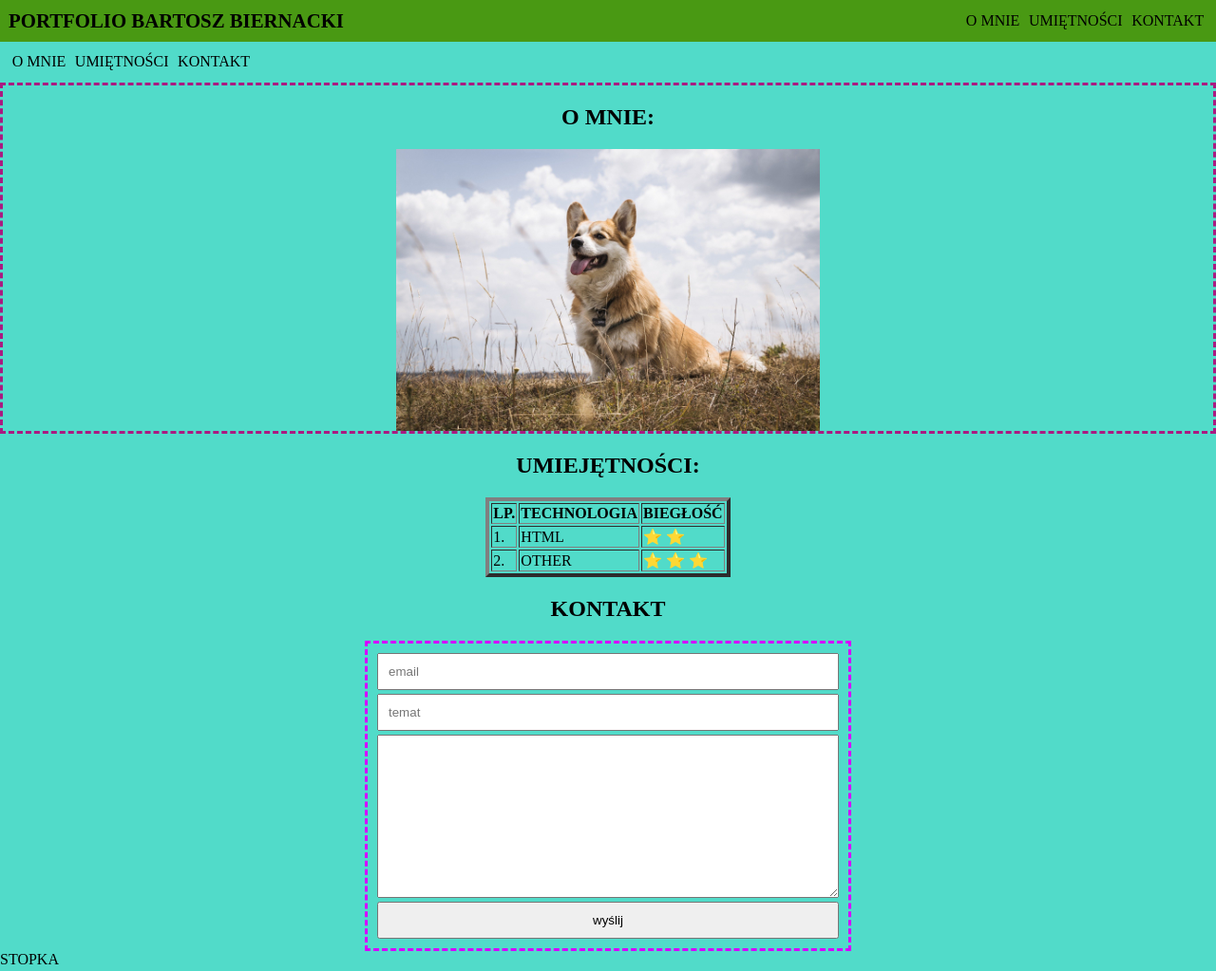
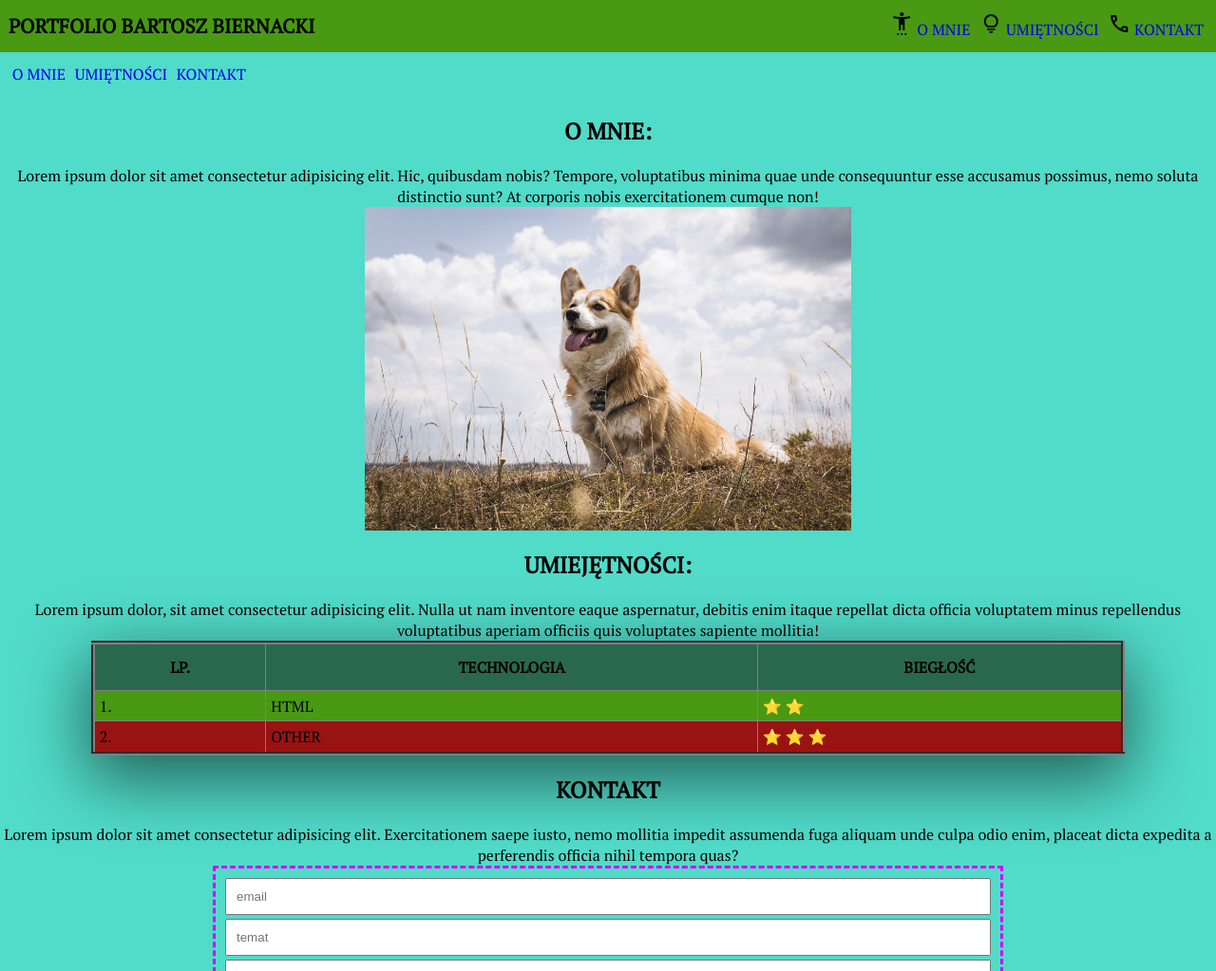
Before and after one commit to BBierna/kursfront, a plain HTML site: page portfolio/index.html in a window 1280 px wide. Shown: the top 1023 px of the page at 95% size. Drawn offline with nearby package versions, Linux system fonts and the light colour scheme.

Commit message:
Zmiana 8

```diff
--- a/portfolio/index.html
+++ b/portfolio/index.html
@@ -6,6 +6,10 @@
     <meta name="viewport" content="width=device-width, initial-scale=1.0">
     <title>Document</title>
     <link rel="stylesheet" href="style.css">
+    <link rel="preconnect" href="https://fonts.googleapis.com">
+    <link rel="preconnect" href="https://fonts.gstatic.com" crossorigin>
+    <link href="https://fonts.googleapis.com/css2?family=PT+Serif:ital,wght@0,400;1,700&display=swap" rel="stylesheet">
+    <link rel="stylesheet" href="https://fonts.googleapis.com/css2?family=Material+Symbols+Outlined:opsz,wght,FILL,GRAD@20..48,100..700,0..1,-50..200" />
 </head>
 <body>
      <header class="bodyHeader">
@@ -22,12 +26,22 @@
             </label>
         <ul>
             <li>
+                <span class="material-symbols-outlined">
+                    settings_accessibility
+                    </span>
                 <a href="#about">O MNIE</a>
+
               </li>
               <li>
+                <span class="material-symbols-outlined">
+                    lightbulb
+                    </span>
                 <a href="#skills">UMIĘTNOŚCI</a>
               </li>
               <li>
+                <span class="material-symbols-outlined">
+                    call
+                    </span>
                 <a href="#contact">KONTAKT</a>
               </li>
         </ul>
@@ -63,7 +77,14 @@
             <h2>O MNIE:</h2>
         </header>
 
+        <p>Lorem ipsum dolor sit amet consectetur adipisicing elit. Hic, quibusdam nobis? Tempore, voluptatibus minima quae unde consequuntur esse accusamus possimus, nemo soluta distinctio sunt? At corporis nobis exercitationem cumque non!
+
+        </p>
+
         <img src="Pies.jpg" alt= "PERSONAL IMAGE"/>
+
+
+
     </main>
 
 
@@ -72,9 +93,12 @@
         <header>
             <h2>UMIEJĘTNOŚCI:</h2>
 
+        </header>
+        <div class="content">
+            <p>Lorem ipsum dolor, sit amet consectetur adipisicing elit. Nulla ut nam inventore eaque aspernatur, debitis enim itaque repellat dicta officia voluptatem minus repellendus voluptatibus aperiam officiis quis voluptates sapiente mollitia!
+            </p>
+            <div class="tableWrapper">
 
-
-        </header>
                 <table border="4">
                     <thead>
                         <tr>
@@ -101,12 +125,17 @@
 
                 </table>
 
+            </div>
+        </div>
     </article>
 
     <section id="contact" class="wrapper">
         <header>
             <h2>KONTAKT</h2>
         </header>
+        <p>Lorem ipsum dolor sit amet consectetur adipisicing elit. Exercitationem saepe iusto, nemo mollitia impedit assumenda fuga aliquam unde culpa odio enim, placeat dicta expedita a perferendis officia nihil tempora quas?
+
+        </p>
         <Form>
             <input type="email" placeholder="email" >
             <input type="text" placeholder="temat">
@@ -118,6 +147,17 @@
 
 
     <footer>
+        <ol>
+            <li>
+                <a href="#about">O MNIE</a>
+            </li>
+            <li>
+                <a href="#skills">UMIĘTNOŚCI</a>
+            </li>
+            <li>
+                <a href="#contact">KONTAKT</a>
+            </li>
+        </ol>
         STOPKA
     </footer>
 </body>
--- a/portfolio/style.css
+++ b/portfolio/style.css
@@ -3,6 +3,7 @@
     --foreground-light:#9C78FF;
     --background-dark:#499913;
     --background-light:#51dbc9;
+    --background-color: #991313;
 
   }
 *{box-sizing: border-box;}
@@ -12,11 +13,10 @@ body{
     background-color: var(--background-light);
     margin:0;
     min-height: 1000px;
+    font-family: 'PT Serif', serif;
 }
-a{
-    text-decoration:none;
-    color:inherit;
-  }
+
+
 .bodyHeader{
     background-color: var(--background-dark);
     display:flex;
@@ -38,6 +38,7 @@ a{
   #toggler:checked ~ ul{
     right:0;
   }
+
 
   label{
     /* border:5px dashed red; */
@@ -80,7 +81,7 @@ a{
   }
 
   ul{
-    background-color: var(--foreground-light);
+    background-color: var(--background-dark);
     list-style-type: none;
     margin:0;
     padding:.5rem;
@@ -92,7 +93,9 @@ a{
     transition:.5s;
     flex-direction: column;
   }
-
+a{
+  text-decoration: none;
+}
   li{
     top:0;
     left:0;
@@ -100,7 +103,7 @@ a{
   }
 
   /* warunek, wyłapujący wyświetlanie na komputerze */
-@media (min-width:768px){}
+@media (min-width:768px){
 
   ul{
     flex-direction: row;
@@ -111,6 +114,8 @@ a{
     display:none;
     display:none;
   }
+}
+
 
     form{
         border:3px dashed rgb(212, 0, 255);
@@ -124,12 +129,10 @@ a{
         padding:10px;
       }
 
-      img{
-        max-width: 70%;
-      }
+
 
       form{
-        width:40%;
+        width:65%;
       }
 
       .wrapper{
@@ -146,10 +149,52 @@ a{
 
 
 
-main{
-    border: 3px dashed rgb(170, 26, 129)
+
+
+         img{
+          max-width: 40%;
+
         }
 
-img{
-    max-width: 35%;
+        .wrapper h2 {
+          margin:5;
         }
+
+        p{
+          margin:0;
+          text-align: center;
+        }
+        /* div na któym osadzamy tabelkę */
+    .tableWrapper{
+      /* dajemy padding tylko z prawej i lewej strony */
+      padding: 0 6rem;
+      }
+
+  table{
+  /* box shadow ze strony https://getcssscan.com/css-box-shadow-examples*/
+  box-shadow: rgba(0, 0, 0, 0.56) 0px 22px 70px 4px;
+  /* max szerokość strony */
+  width:100%;
+  /* usuwamy granice pomiędzy wierszami i kolumnami */
+  border-collapse: collapse;
+}
+
+  th{
+  /* ustawiamy kolor ze zmiennych */
+  background-color: var(--foreground-dark);
+  padding:.8rem;
+}
+
+td{
+  padding:.3rem;
+}
+
+tr{
+  background: var(--background-dark);
+}
+/* even|odd - co drugie dziecko */
+tr:nth-child( even ){
+  background: var(--background-color);
+}
+
+footer
```
Lines whose indentation alone changed are shown as unchanged.
